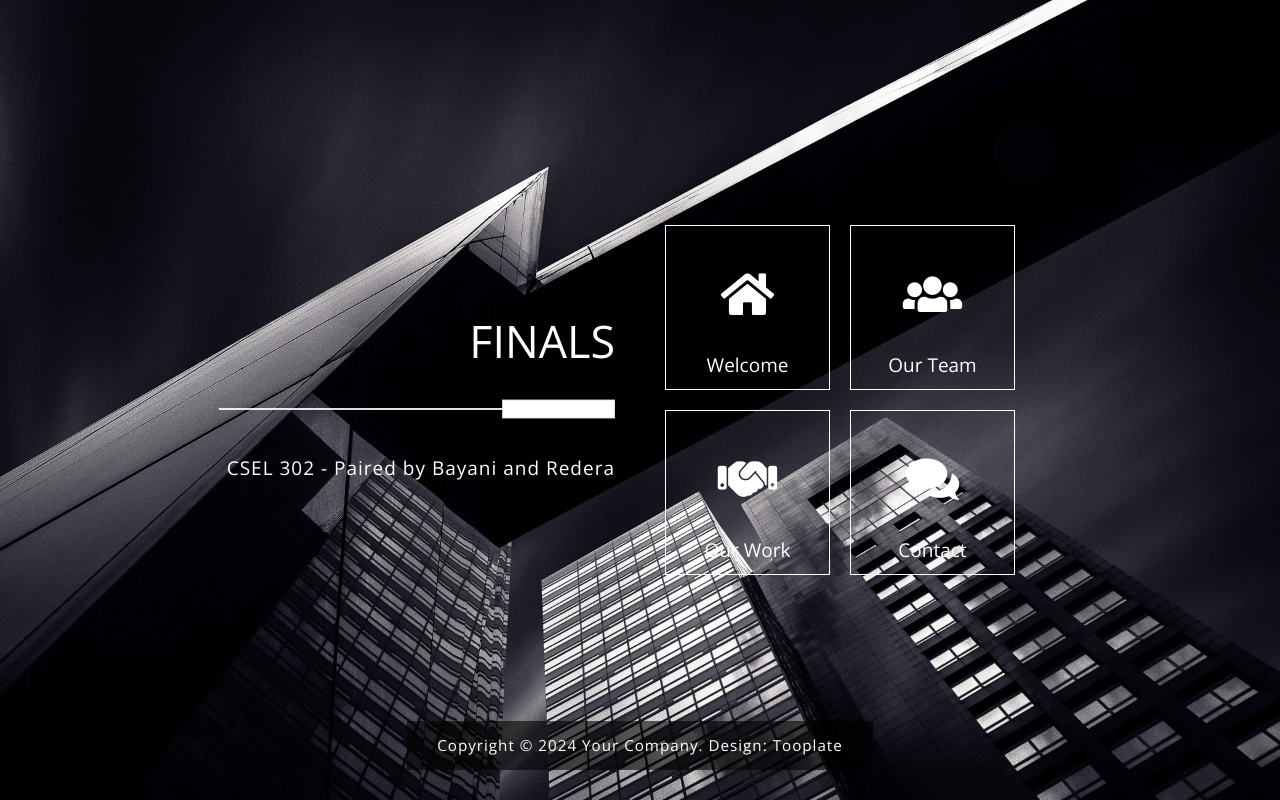
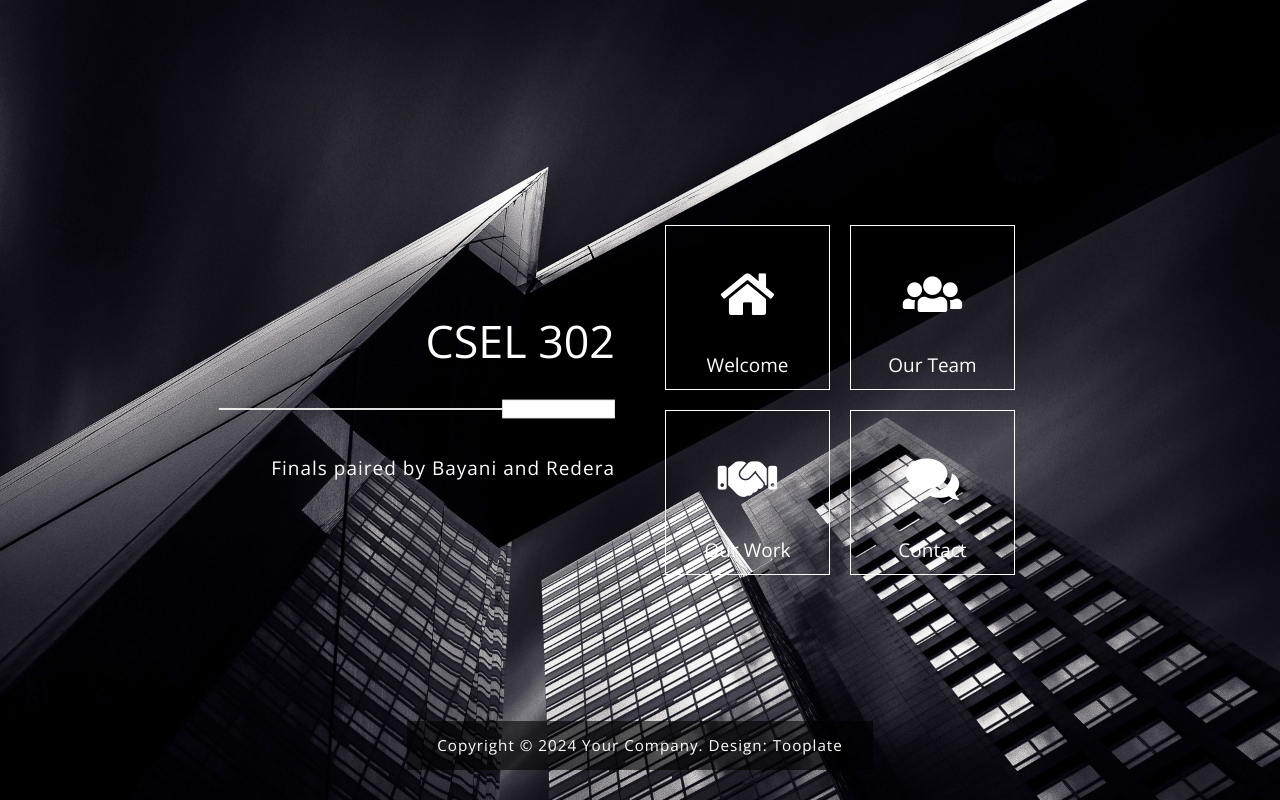
Before and after one commit to reignn10/Finally, a plain HTML site: page 2097_pop/2097_pop/index.html in a window 1280 px wide. Drawn offline with nearby package versions, Linux system fonts and the light colour scheme.

Commit message:
Update index.html

```diff
--- a/2097_pop/2097_pop/index.html
+++ b/2097_pop/2097_pop/index.html
@@ -32,9 +32,9 @@ https://www.tooplate.com/view/2097-pop
                 <div class="row">
                     <div class="col-sm-12 col-md-6 col-lg-6 col-md-col-xl-6 mb-md-0 mb-sm-4 mb-4 tm-site-header-col">
                         <div class="tm-site-header">
-                            <h1 class="mb-4">FINALS</h1>
+                            <h1 class="mb-4">CSEL 302</h1>
                             <img src="img/underline.png" class="img-fluid mb-4">
-                            <p>CSEL 302 - Paired by Bayani and Redera</p>
+                            <p> Finals paired by Bayani and Redera</p>
                         </div>
                     </div>
                     <div class="col-sm-12 col-md-6 col-lg-6 col-xl-6">
```
